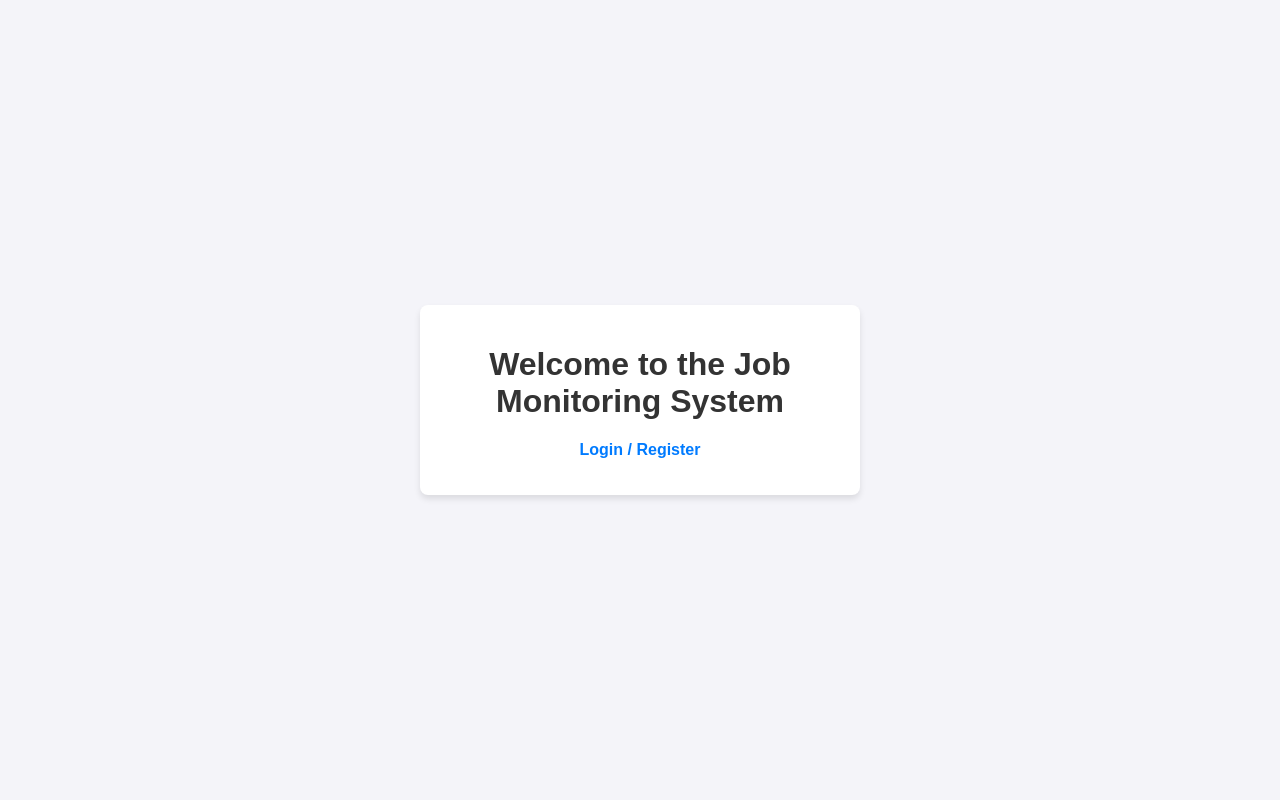
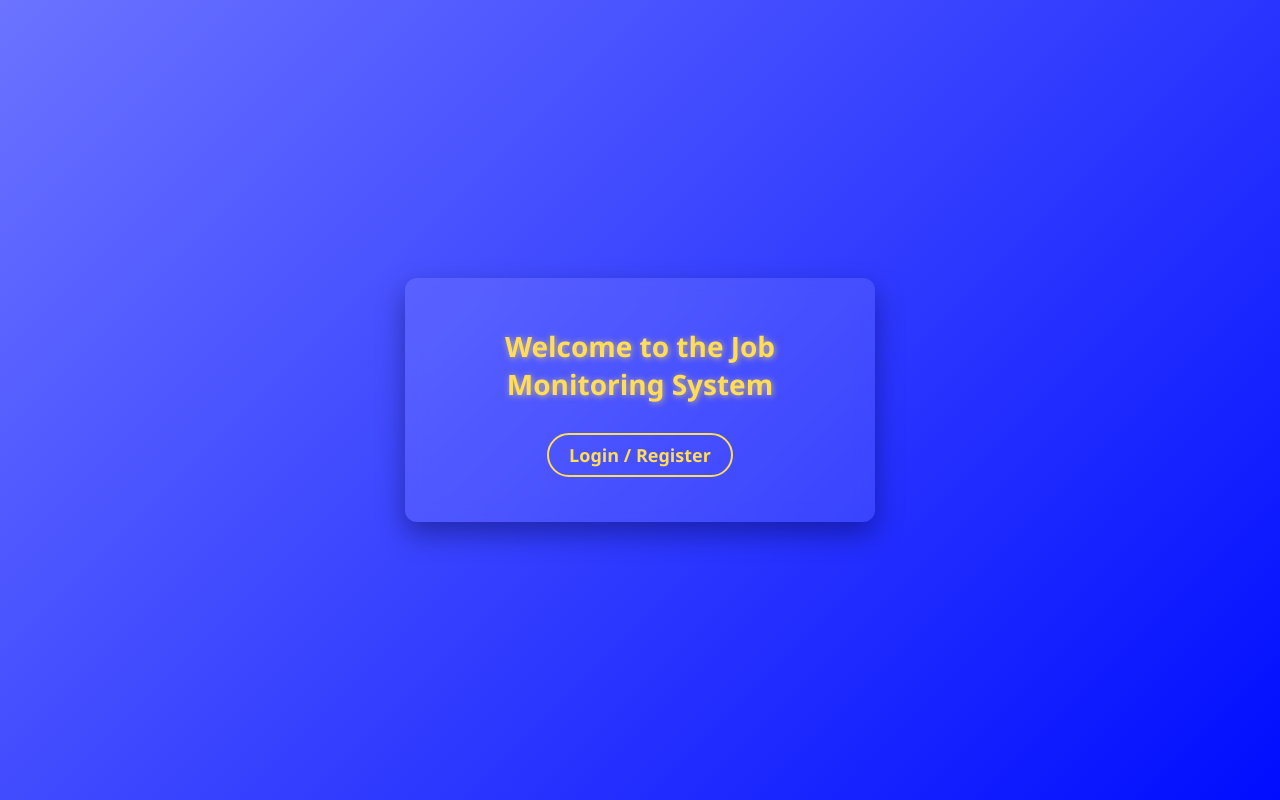
Before and after one commit to leslyvj/Job_Monitoring, a Flask app: page / in a window 1280 px wide. Run offline with Flask 3, Linux system fonts and the light colour scheme.

Commit message:
Update index.html

```diff
--- a/templates/index.html
+++ b/templates/index.html
@@ -4,38 +4,58 @@
     <title>Job Monitoring System</title>
     <style>
         body {
-            font-family: Arial, sans-serif;
-            background-color: #f4f4f9;
+            font-family: 'Segoe UI', Tahoma, Geneva, Verdana, sans-serif;
+            background: linear-gradient(135deg, #6b73ff 0%, #000dff 100%);
             margin: 0;
             padding: 0;
             display: flex;
             justify-content: center;
             align-items: center;
             height: 100vh;
+            color: #f0f0f5;
         }
         .container {
             text-align: center;
-            background: #ffffff;
-            padding: 20px;
-            border-radius: 8px;
-            box-shadow: 0 4px 6px rgba(0, 0, 0, 0.1);
+            background: rgba(255, 255, 255, 0.1);
+            padding: 30px 25px;
+            border-radius: 12px;
+            box-shadow: 0 12px 28px rgba(0, 0, 50, 0.4);
             width: 100%;
-            max-width: 400px;
+            max-width: 420px;
+            backdrop-filter: blur(10px);
         }
         h1 {
-            color: #333333;
+            color: #ffdd57;
+            margin-bottom: 20px;
+            font-weight: 700;
+            text-shadow: 1px 1px 6px rgba(255, 221, 87, 0.7);
+            font-size: 28px;
         }
         p {
-            font-size: 16px;
-            color: #555555;
+            font-size: 18px;
+            color: #e0e0f0;
+            margin: 15px 0;
         }
         a {
+            display: inline-block;
+            margin-top: 10px;
             text-decoration: none;
-            color: #007bff;
-            font-weight: bold;
+            color: #ffdd57;
+            font-weight: 700;
+            font-size: 18px;
+            padding: 8px 20px;
+            border: 2px solid #ffdd57;
+            border-radius: 30px;
+            transition: background-color 0.3s ease, color 0.3s ease;
+            user-select: none;
         }
         a:hover {
-            text-decoration: underline;
+            background-color: #ffdd57;
+            color: #1e1e2f;
+            text-decoration: none;
+        }
+        strong {
+            color: #fff;
         }
     </style>
 </head>
```
